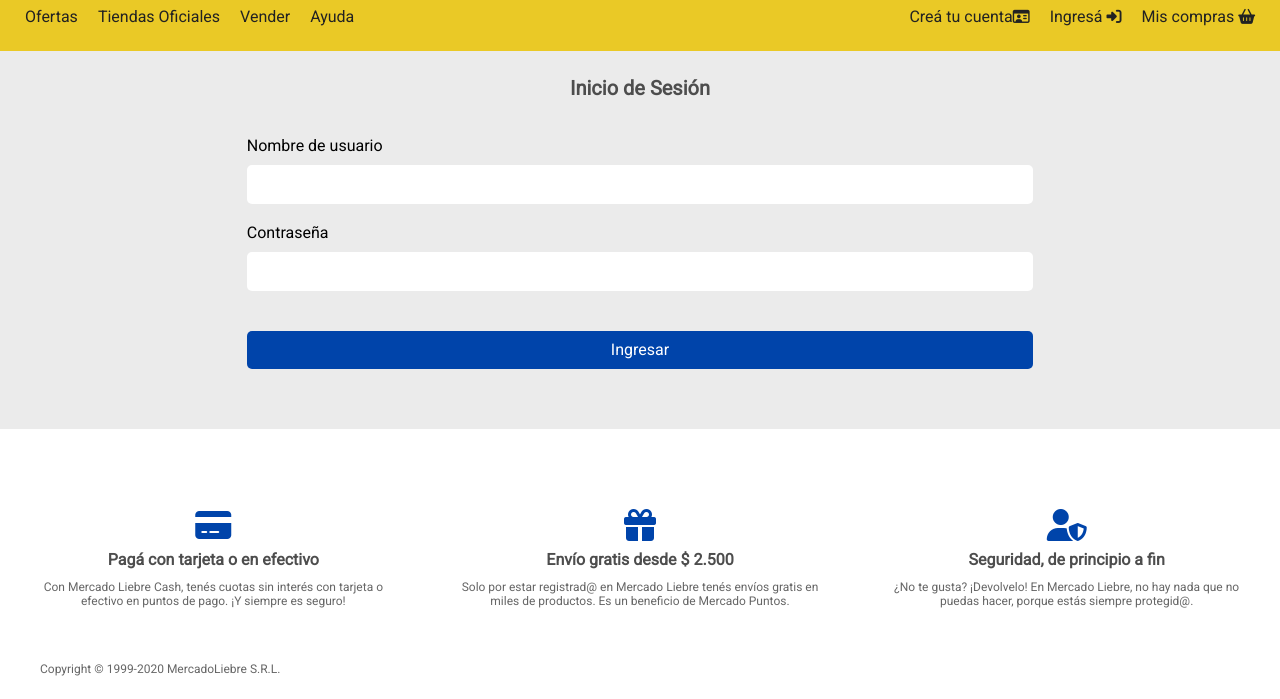
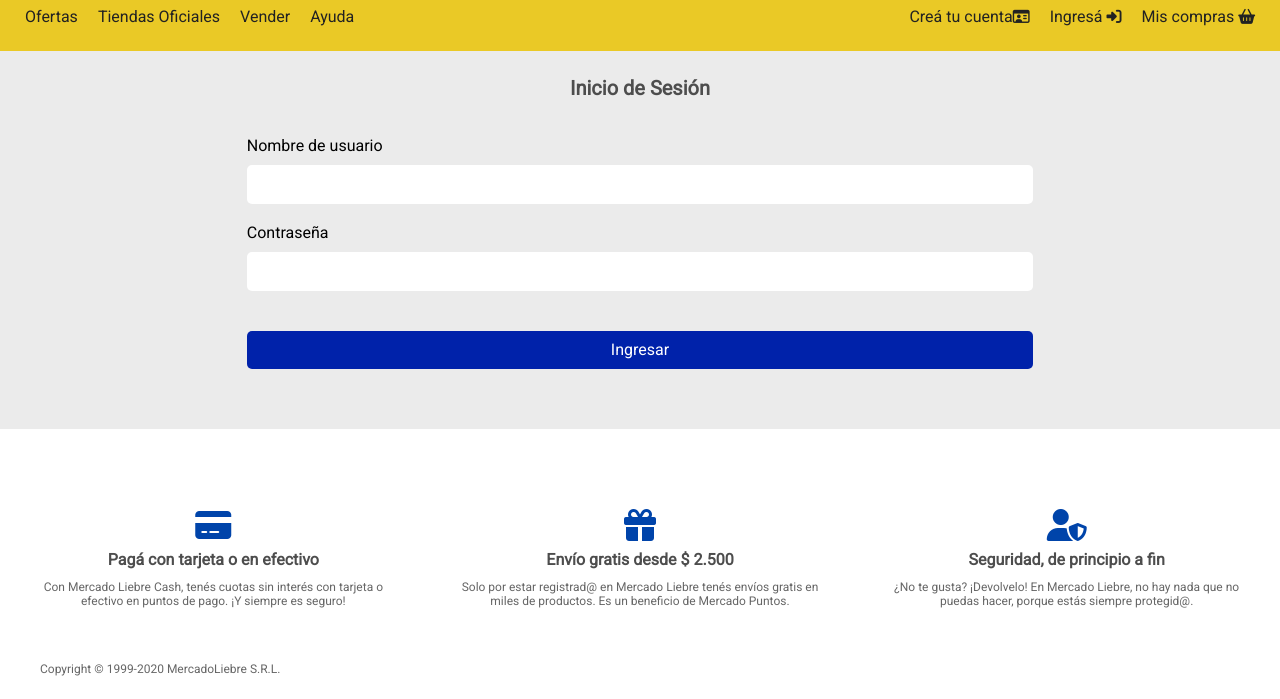
Before and after one commit to MauroSezella/mercado-liebre-DH2023, a website: page views/login.html in a window 1280 px wide. In both pictures the pointer is over the button "Ingresar". Shown: the part 136-835 px from the top of the page. Drawn offline with Linux system fonts and the light colour scheme; files that its build step writes are made by us from their sources.

Commit message:
Agregamos estilo al boton ingresar del login al hacer hover

```diff
--- a/public/css/styles.css
+++ b/public/css/styles.css
@@ -478,4 +478,14 @@
     .footer__icon i{
         transition: all 1s;
     }
+
+
+    .form__control-button-login:hover{
+        background-color: #0022AA;
+    }
+
+    .form__control-button-login{
+        transition: all 0.5s;
+    }
+
 }
```
